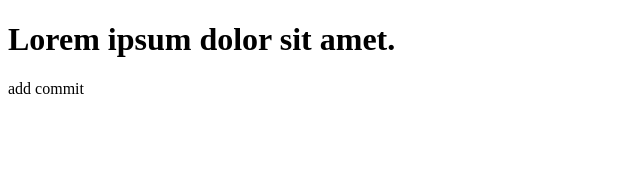
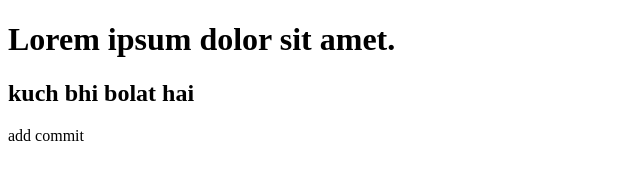
Before and after one commit to png-bash/gitSession, a plain HTML site: page index.html in a window 1280 px wide. Shown: the whole page, without its empty margins (0-640 px from the left). Drawn offline with Linux system fonts and the light colour scheme.

Commit message:
add h2 on master

```diff
--- a/index.html
+++ b/index.html
@@ -7,6 +7,7 @@
 </head>
 <body>
     <h1>Lorem ipsum dolor sit amet.</h1>
+    <h2>kuch bhi bolat hai</h2>
 </body>
 </html>
 
```
